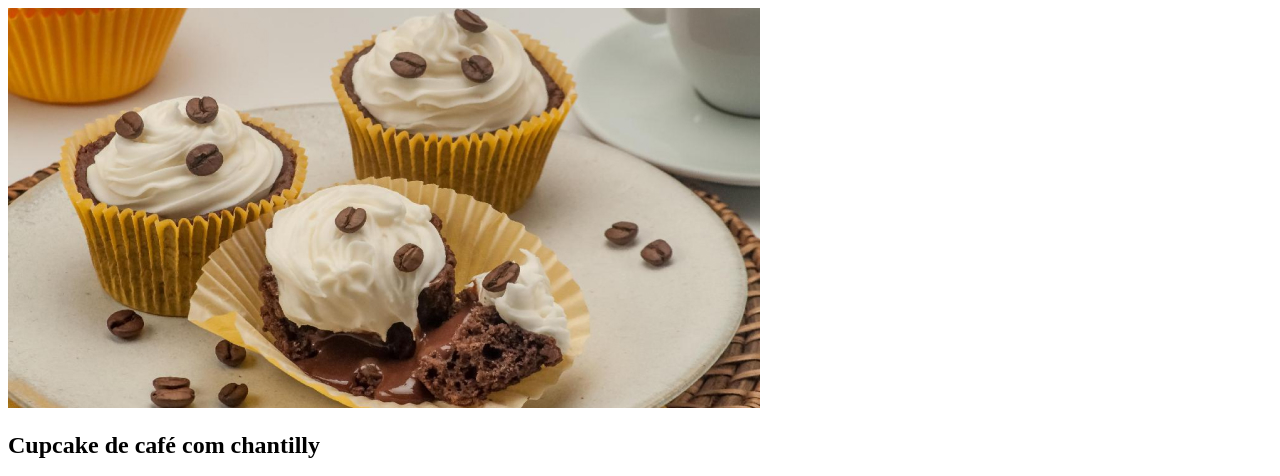
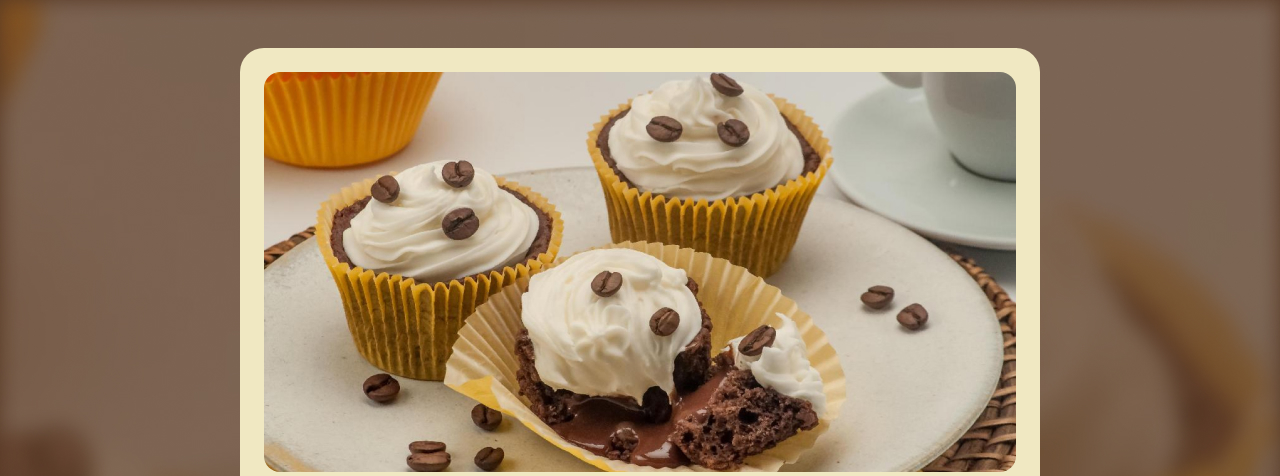
Before and after one commit to Darioluiz/projetos-pageReceita, a plain HTML site: page index.html in a window 1280 px wide. Shown: the top 476 px of the page. Drawn offline with Linux system fonts and the light colour scheme; a web font is replaced by a local one.

Commit message:
formatando tamanho e cores

```diff
--- a/index.html
+++ b/index.html
@@ -4,6 +4,10 @@
     <meta charset="UTF-8" />
     <meta name="viewport" content="width=device-width, initial-scale=1.0" />
     <link rel="stylesheet" href="style.css" />
+    <link
+    href="https://fonts.googleapis.com/css2?family=Alice&display=swap"
+    rel="stylesheet"
+  />
     <title>Página de Receita</title>
   </head>
   <body>
--- a/style.css
+++ b/style.css
@@ -0,0 +1,50 @@
+* {
+  box-sizing: border-box;
+  margin: 0;
+  padding: 0;
+}
+
+:root {
+  /*BACKGROUNDS*/
+  --background-color: #573824;
+  --surface-color: #f0e8c2;
+
+  /*TEXT COLORS*/
+  --text-color-primary: #291b1a;
+  --text-color-secondary: #573a37;
+  --text-color-on-bg: #f0e8c2;
+
+  /*FONT-SIZE*/
+
+  font-size: 62.5%;
+}
+
+body{
+  font-size: 1.6rem;
+  background-image: url(/assets/bgg.jpg);
+  background-size: cover;
+
+}
+
+
+#page{
+  width: 80rem;
+  margin: 4.8rem auto;
+  background-color: var(--surface-color);
+  padding: 2.4rem;
+  border-radius: 2.4rem;
+}
+
+img{
+  border-radius: 1.6rem;
+
+}
+main{
+  padding: 2.4rem 4.8rem;
+
+}
+
+section h1 {
+  font-size: 4rem;
+  line-height: 140%;
+}
```
